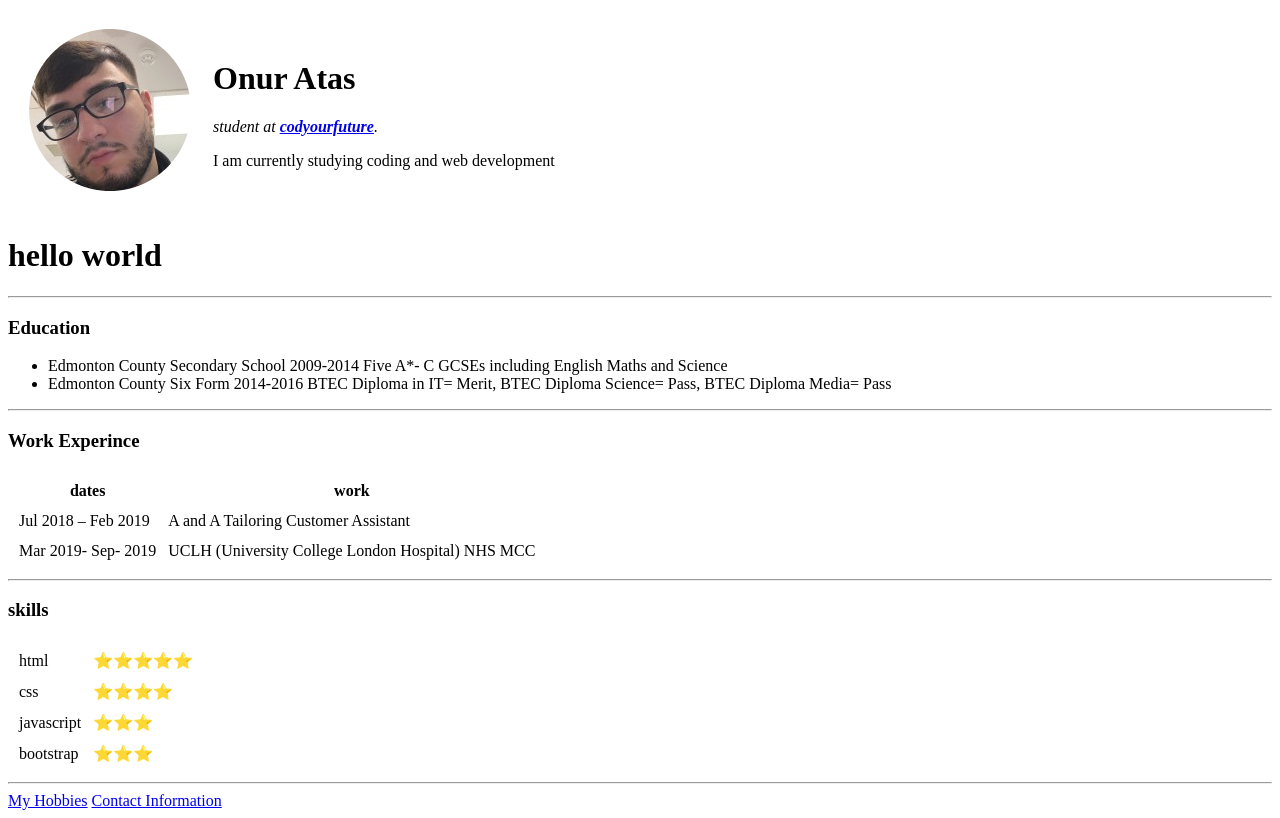
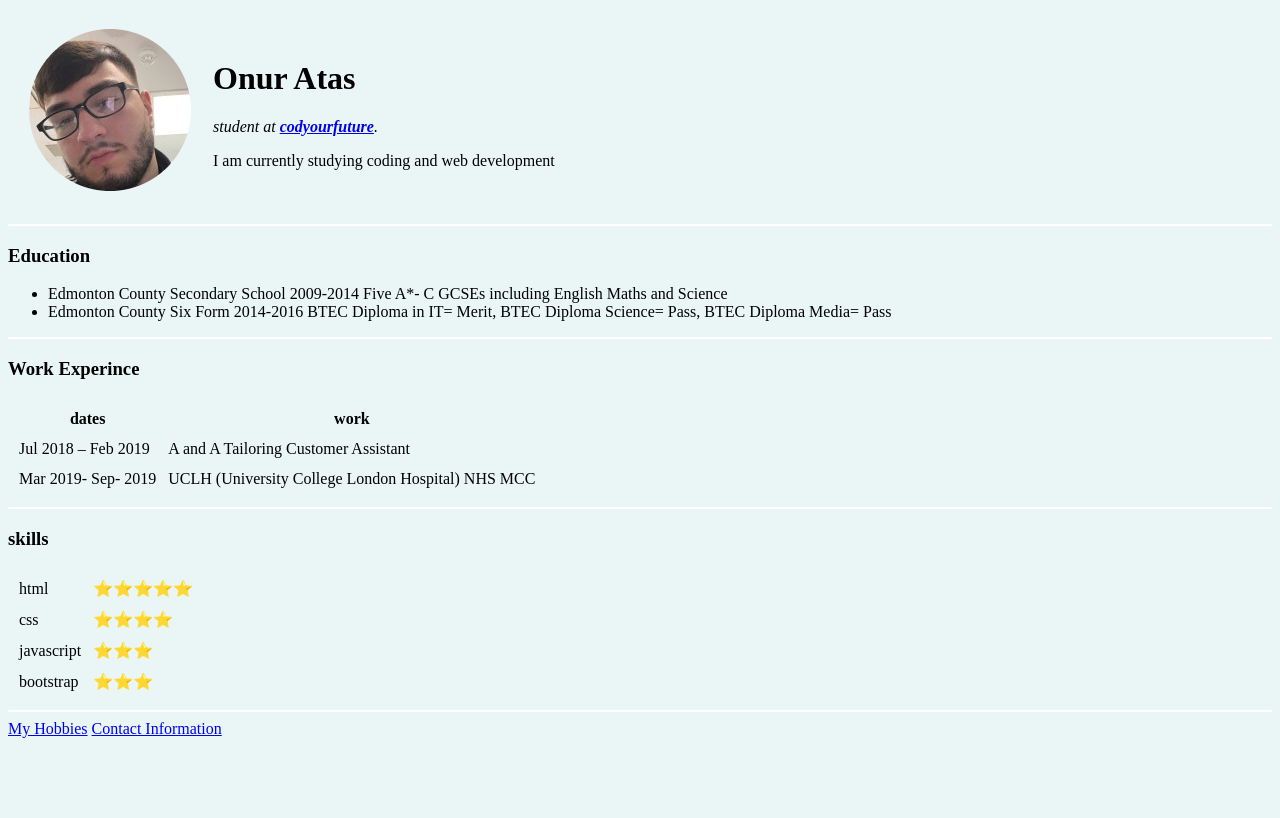
Before and after one commit to onurat/Personal-CV, a plain HTML site: page index.html in a window 1280 px wide. Drawn offline with Linux system fonts and the light colour scheme.

Commit message:
Update index.html

```diff
--- a/index.html
+++ b/index.html
@@ -4,6 +4,18 @@
 <head>
   <meta charset="utf-8">
   <title>onur's personal site</title>
+  <style media="screen">
+    body {
+      background-color: #EAF6F6;
+    }
+
+    hr{
+      background-color: white;
+      border-style:none;
+      height: 2px
+    }
+  </style>
+
 </head>
 
 <body>
@@ -17,7 +29,6 @@
       </td>
     </tr>
   </table>
-  <h1>hello world</h1>
 
   <hr>
   <h3>Education</h3>
```
